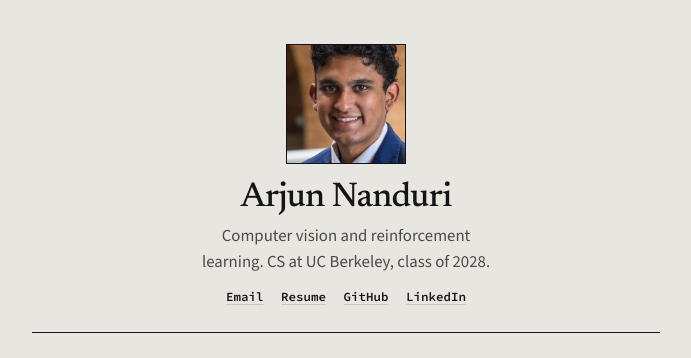
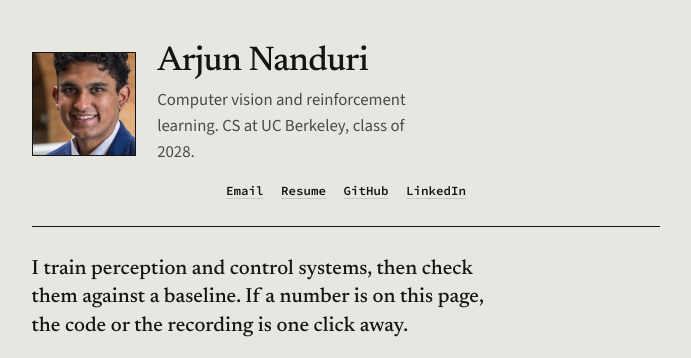
Before and after one commit to FavouritePlayer/portfolio_website, a plain HTML site: page index.html in a window 1280 px wide. Shown: the top 358 px of the page, without its empty margins (294-985 px from the left). Drawn offline with nearby package versions, Linux system fonts and the light colour scheme.

Commit message:
Put the header photo beside the name and center the links below.

```diff
--- a/index.html
+++ b/index.html
@@ -54,16 +54,20 @@
   header.top {
     display: flex;
     flex-direction: column;
-    align-items: center;
-    text-align: center;
-    gap: 1rem;
+    gap: 1.05rem;
     padding-bottom: 1.6rem;
     border-bottom: 1px solid var(--ink);
   }
+  .identity {
+    display: grid;
+    grid-template-columns: 6.5rem 1fr;
+    gap: 0 1.35rem;
+    align-items: center;
+  }
   header.top img {
     display: block;
-    width: 7.5rem;
-    height: 7.5rem;
+    width: 6.5rem;
+    height: 6.5rem;
     object-fit: cover;
     object-position: center;
     background: var(--paper);
@@ -79,8 +83,8 @@
   }
   .who {
     color: var(--muted);
-    margin: 0 auto 0.85rem;
-    max-width: 36ch;
+    margin: 0;
+    max-width: 34ch;
   }
   nav.links {
     display: flex;
@@ -255,7 +259,8 @@
   footer a { color: var(--faint); }
 
   @media (max-width: 640px) {
-    header.top img { width: 6.25rem; height: 6.25rem; }
+    .identity { grid-template-columns: 5.1rem 1fr; gap: 0 1rem; }
+    header.top img { width: 5.1rem; height: 5.1rem; }
     header.top h1 { font-size: 1.75rem; }
     .lede { font-size: 1.14rem; }
     .also li { grid-template-columns: 1fr; }
@@ -266,17 +271,19 @@
 <div class="page">
 
   <header class="top">
+    <div class="identity">
       <img src="media/portrait.jpg?v=2" width="720" height="720" alt="Portrait of Arjun Nanduri">
       <div>
         <h1>Arjun Nanduri</h1>
         <p class="who">Computer vision and reinforcement learning. CS at UC Berkeley, class of 2028.</p>
+      </div>
+    </div>
     <nav class="links" aria-label="Contact">
       <a href="mailto:arjunnanduri@gmail.com">Email</a>
       <a href="https://github.com/FavouritePlayer/resume/raw/refs/heads/main/resume_mle.pdf">Resume</a>
       <a href="https://github.com/FavouritePlayer">GitHub</a>
       <a href="https://linkedin.com/in/arjunnanduri">LinkedIn</a>
     </nav>
-    </div>
   </header>
 
   <p class="lede">
```
Lines whose indentation alone changed are shown as unchanged.
